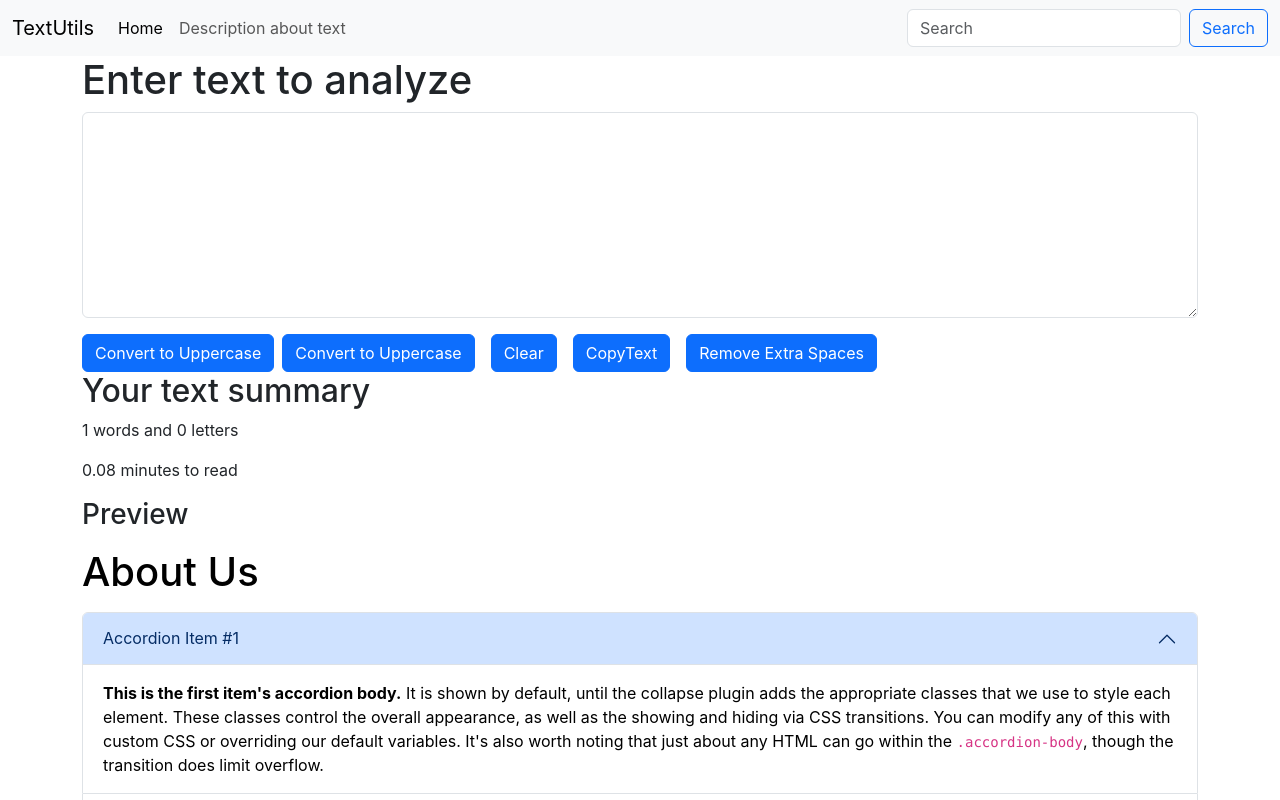
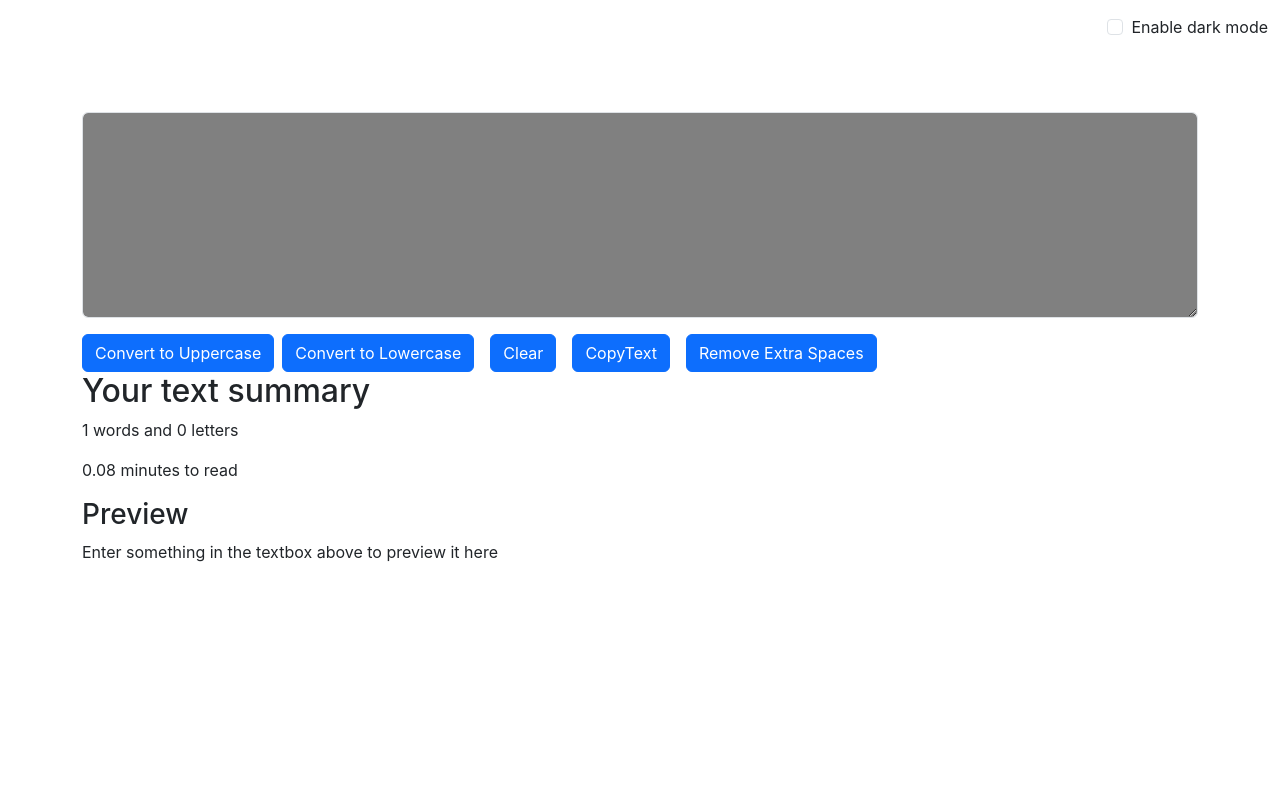
Before and after one commit to reddyshabari/REACTJS, a React (Create React App) app in the folder textutils/: page / in a window 1280 px wide. Shown: the top 800 px of the page. Built offline with nearby package versions, Linux system fonts and the light colour scheme.

Commit message:
add switch and other changes

```diff
--- /dev/null
+++ b/textutils/news/package.json
@@ -0,0 +1,5 @@
+{
+  "name": "news",
+  "version": "0.1.0",
+  "private": true
+}
--- a/textutils/src/App.js
+++ b/textutils/src/App.js
@@ -1,16 +1,31 @@
 
 import './App.css';
-import About from './components/About';
 import Navbar from './components/Navbar';
- import TextForm from './components/TextForm';
+import TextForm from './components/TextForm';
+import React, { useState } from 'react';
 
 function App() {
+
+  const [mode,setMode] = useState('dark');
+  const toggleMode = ()=>{
+    if(mode === 'light'){
+      setMode('dark');
+      document.body.style.backgroundColor = '#042743';
+    }
+    else{
+      setMode('light');
+      document.body.style.backgroundColor = 'white';
+    }
+  }
   return (
     <>
-        <Navbar title="TextUtils  " aboutText="Description about text"/>
-       <TextForm heading="Enter text to analyze"/>
-       <About/>
+        <Navbar title="TextUtils" mode={mode} toggleMode={toggleMode}/>
+        <TextForm heading="Enter the text to analyze below" mode={mode}/>
+       {/* <About/> */}
+       <div className="container my-3">
 
+
+    </div>
     </>
   );
 }
--- a/textutils/src/components/Navbar.js
+++ b/textutils/src/components/Navbar.js
@@ -3,7 +3,7 @@
 
 export default function Navbar(props) {
     return (
-        <nav className="navbar navbar-expand-lg navbar-light bg-light">
+        <nav className={`navbar navbar-expand-lg navbar-${props.mode}`}>
             <div className="container-fluid">
                 <a className="navbar-brand" href="/">{props.title}</a>
                 <button className="navbar-toggler" type="button" data-bs-toggle="collapse" data-bs-target="#navbarSupportedContent" aria-controls="navbarSupportedContent" aria-expanded="false" aria-label="Toggle navigation">
@@ -18,10 +18,14 @@
                             <a className="nav-link" href="/">{props.aboutText}</a>
                         </li>
                     </ul>
-                    <form className="d-flex">
+                    {/* <form className="d-flex">
                         <input className="form-control me-2" type="search" placeholder="Search" aria-label="Search" />
                         <button className="btn btn-outline-primary" type="submit">Search</button>
-                    </form>
+                    </form> */}
+                    <div className={`form-check form-switch-${props.mode==='light'?'dark':'light'}`} >
+  <input className="form-check-input" onClick={props.toggleMode} type="checkbox" role="switch" id="flexSwitchCheckDefault"/>
+  <label className="form-check-label" htmlFor="flexSwitchCheckDefault">Enable dark mode</label>
+</div>
                 </div>
             </div>
         </nav>
--- a/textutils/src/components/TextForm.js
+++ b/textutils/src/components/TextForm.js
@@ -42,13 +42,13 @@
     // setText("new text"); // Correct way to change the state
     return (
         <>
-        <div className="container ">
+        <div className="container " style={{color: props.mode==='dark'?'white':'black'}}>
             <h1>{props.heading}</h1>
             <div className="mb-3">
-            <textarea className="form-control" value={text} onChange={handleOnChange} id="myBox" rows="8"></textarea>
+            <textarea className="form-control" value={text} onChange={handleOnChange} style={{backgroundColor: props.mode==='dark'?'grey':'white'}}id="myBox" rows="8"></textarea>
             </div>
             <button className="btn btn-primary" onClick={handleUpClick}>Convert to Uppercase</button>
-            <button className="btn btn-primary mx-2" onClick={handleLowClick}>Convert to Uppercase</button>
+            <button className="btn btn-primary mx-2" onClick={handleLowClick}>Convert to Lowercase</button>
             <button className="btn btn-primary mx-2" onClick={handleClearClick}>Clear</button>
             <button className="btn btn-primary mx-2" onClick={handleCopy}>CopyText</button>
             <button className="btn btn-primary mx-2" onClick={handleExtraSpaces}>Remove Extra Spaces</button>
@@ -59,7 +59,7 @@
             <p> {text.split(" ").length } words and {text.length} letters</p>
             <p> {0.08*text.split(" ").length} minutes to read</p>
             <h3>Preview</h3>
-           <p> {text} </p>
+           <p> {text.length>0?text:"Enter something in the textbox above to preview it here"} </p>
         </div>
         </>
     )
```
Also changed, not shown: textutils/src/components/About.js (line endings or trailing spaces).
